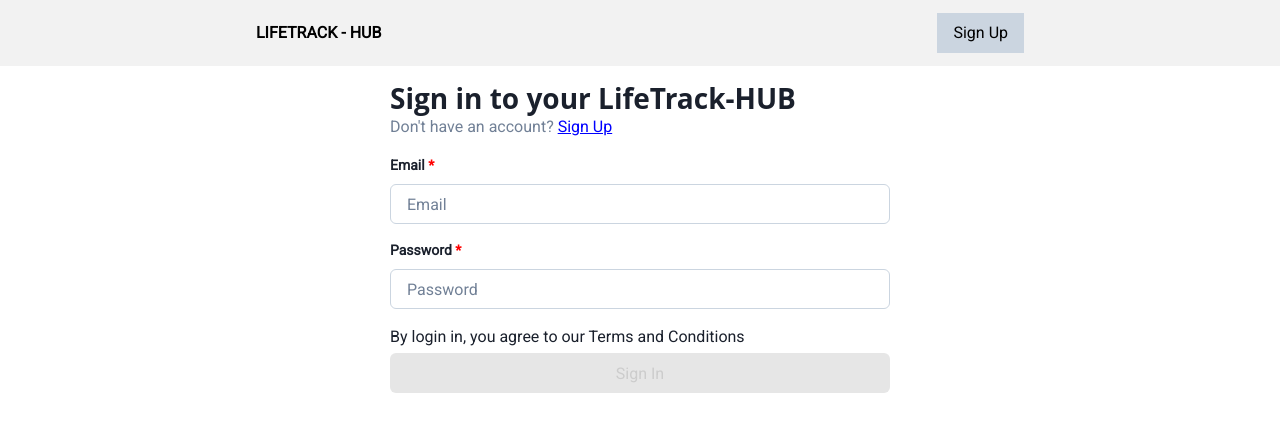
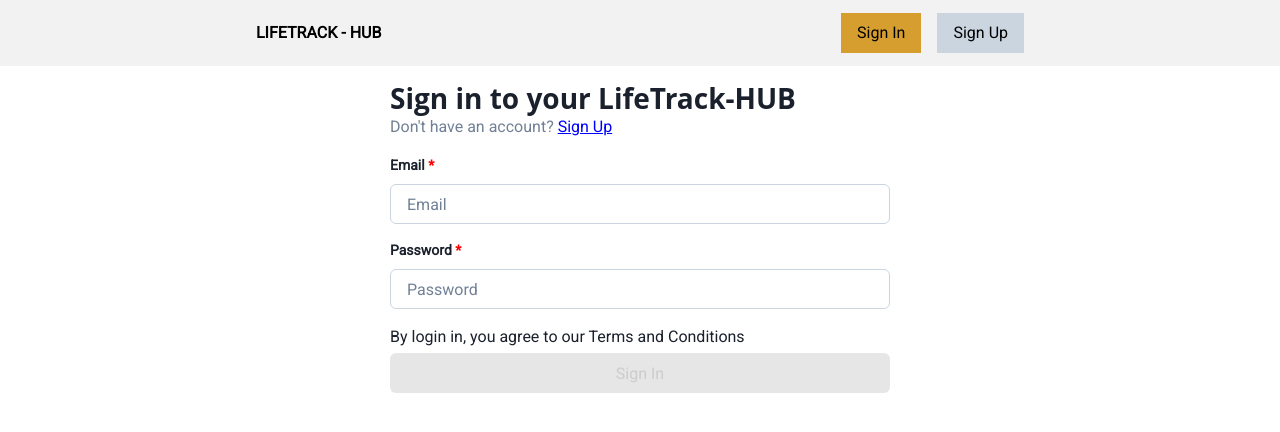
Before and after one commit to NYN31/life-track-hub, a React (Vite) app in the folder lifetrackhub-fe/: page /auth/sign-in in a window 1280 px wide. Shown: the top 432 px of the page. Built offline with nearby package versions, Linux system fonts and the light colour scheme.

Commit message:
Add Sing in button in public navbar

```diff
--- a/lifetrackhub-fe/src/components/common/PublicNavbar.tsx
+++ b/lifetrackhub-fe/src/components/common/PublicNavbar.tsx
@@ -27,8 +27,18 @@ const PublicNavbar = () => {
       </Flex>
       <Spacer />
 
-      {location.pathname.includes(LOGIN_PATH) ? (
+      <Flex direction="row" gap={4}>
         <OnclickButton
+          color="#D69E2E"
+          text="Sign In"
+          width="auto"
+          cursor="pointer"
+          isDisable={false}
+          isLoading={false}
+          action={handleNavigateToLogin}
+        />
+        <OnclickButton
+          color="btn.bg"
           text="Sign Up"
           width="auto"
           cursor="pointer"
@@ -36,16 +46,7 @@ const PublicNavbar = () => {
           isLoading={false}
           action={handleNavigateToRegistration}
         />
-      ) : (
-        <OnclickButton
-          text="Sign In"
-          width="auto"
-          cursor="pointer"
-          isDisable={false}
-          isLoading={false}
-          action={handleNavigateToLogin}
-        />
-      )}
+      </Flex>
     </Flex>
   );
 };
```
